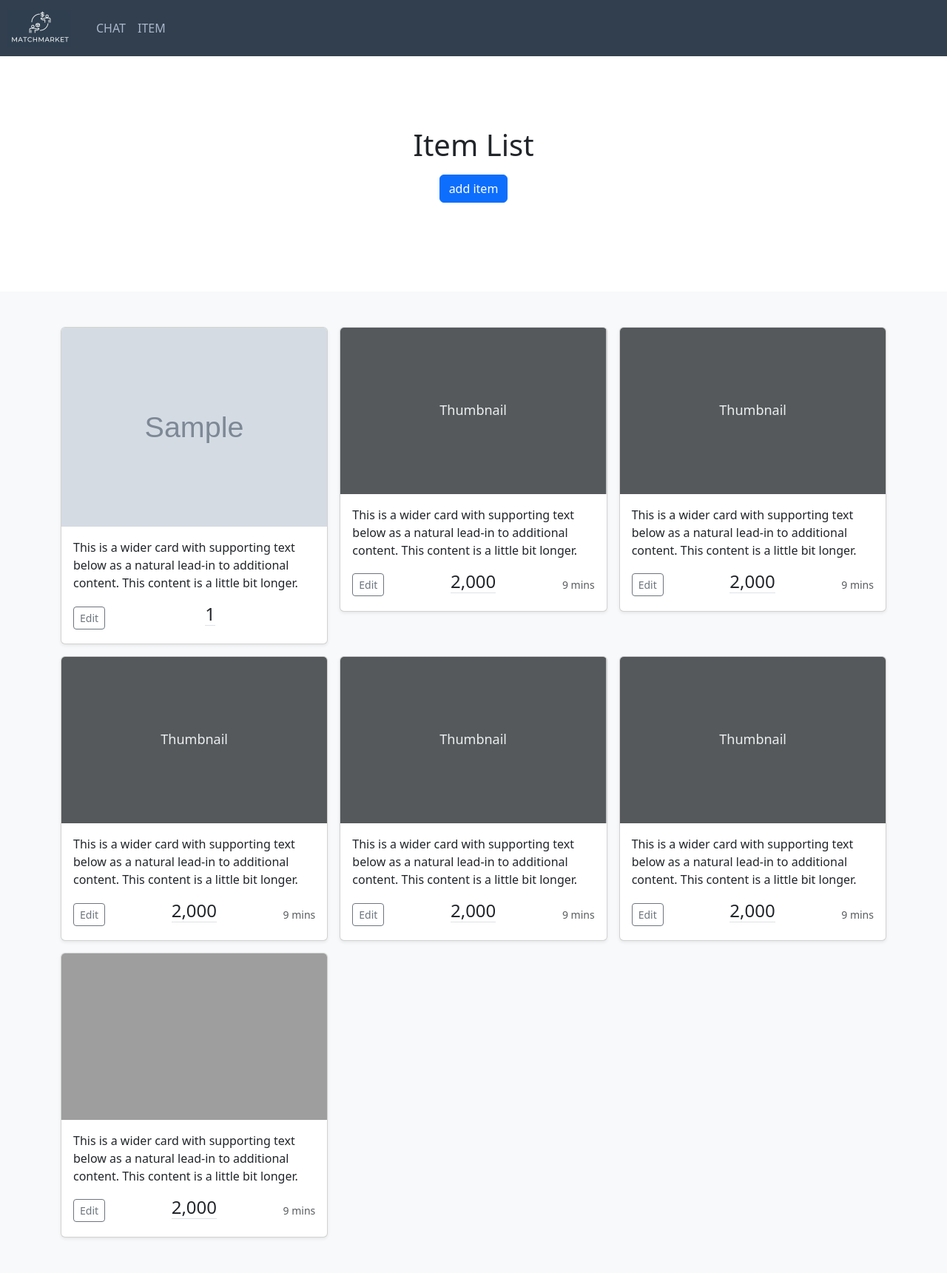
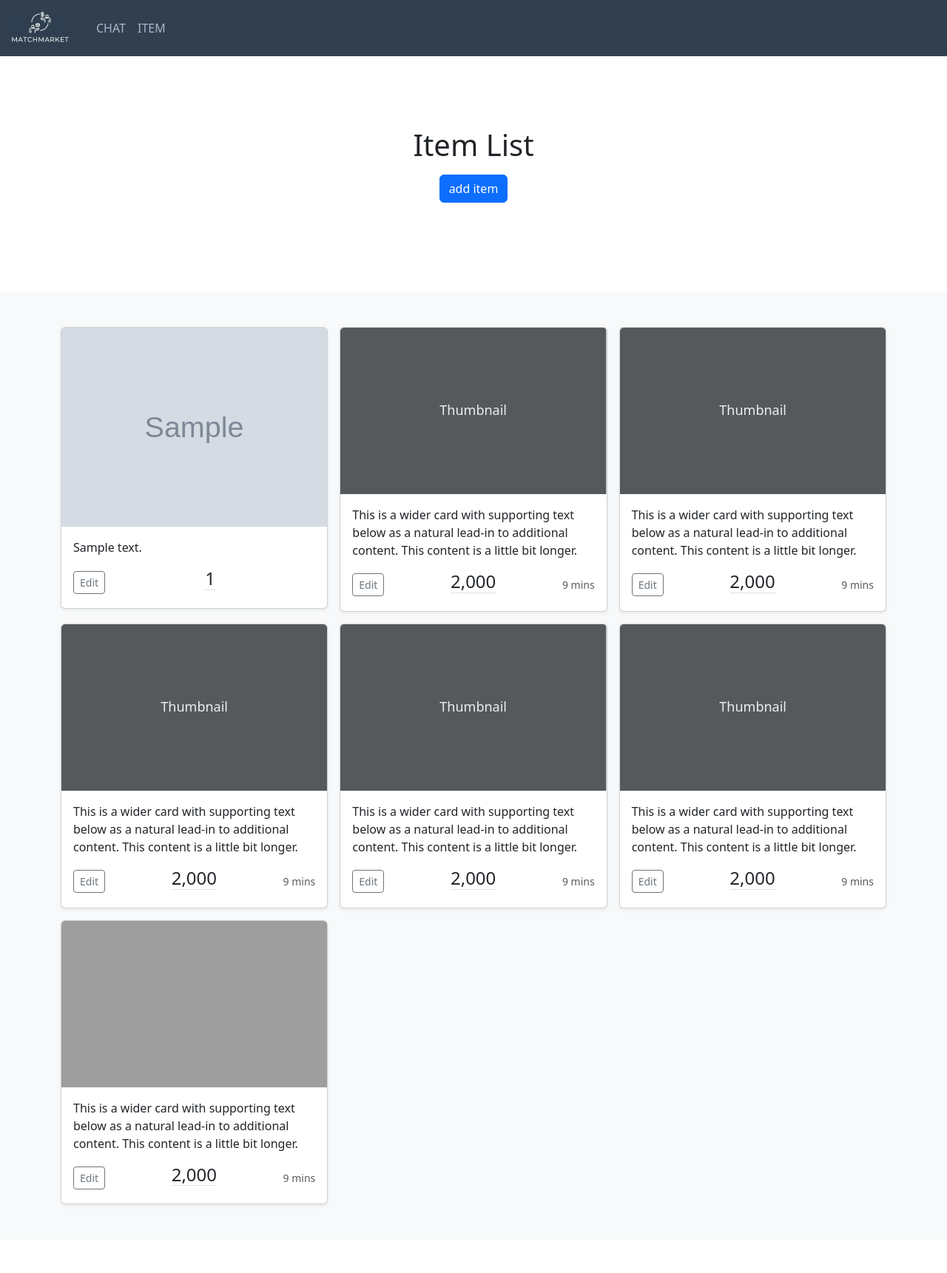
Before and after one commit to yanaih16/gPBL_2023_summer, a Django app: page /item_list/ in a window 1280 px wide. Shown: the whole page at 74% size. After the commit the page ends 1631 px from the top, so only its background shows below. Run offline with Django 4.2, Linux system fonts and the light colour scheme; a user stored in the database is signed in; tables that the repository leaves empty hold one stand-in row (values such as "Sample post"); grey boxes marked "Sample" are stand-in pictures; some libraries are stand-ins or nearby versions; grey boxes are pictures that could not be loaded.

Commit message:
[change] 本文テキストの表示文字数の制限を追加

```diff
--- a/templates/item/item_list.html
+++ b/templates/item/item_list.html
@@ -103,7 +103,7 @@
             <img class="bd-placeholder-img card-img-top" src="{{ object.image.url }}" alt="Image for {{ object.name }}">
 
             <div class="card-body">
-              <p class="card-text">This is a wider card with supporting text below as a natural lead-in to additional content. This content is a little bit longer.</p>
+              <p class="card-text">{{object.text|truncatechars:50}}</p>
               <div class="d-flex justify-content-between align-items-center">
                 <div class="btn-group">
                   <button type="button" class="btn btn-sm btn-outline-secondary">Edit</button>
```
